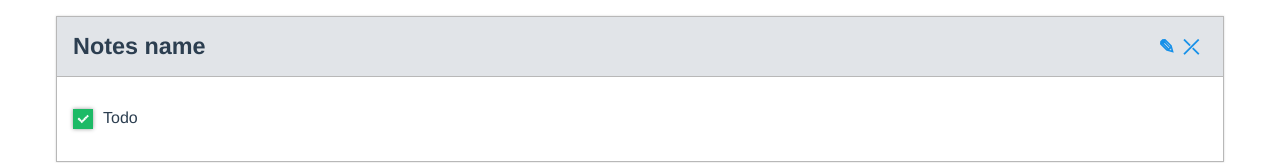
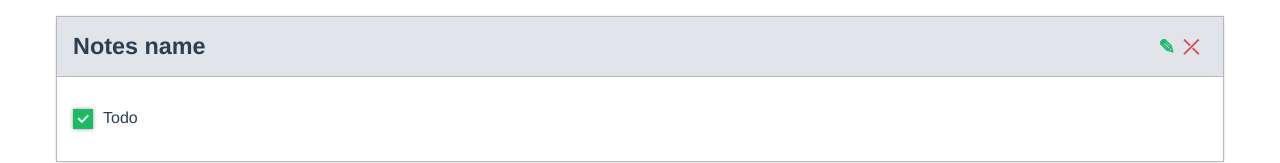
Before and after one commit to legusha/Todo-list, a Vue app: page /note/1 in a window 1280 px wide. Shown: the top 163 px of the page. Built offline with nearby package versions, Linux system fonts and the light colour scheme.

Commit message:
bug fix ui mixins again

```diff
--- a/src/components/NotesList.vue
+++ b/src/components/NotesList.vue
@@ -11,14 +11,12 @@
         <h3 class="m-0">{{note.name | replaceText(noteNameMaxSymbol)}}</h3>
         <div v-if="noteActive === index" class="note-title-action">
           <Icon
-            :symbol="icon.edit"
-            @action="$router.push({name: 'Note', params: { id: (++index).toString() }})"
-            class="text-primary mr-2"
-          ></Icon>
-          <Icon
-            :symbol="icon.remove"
-            @action="modalOpen(index)"
-            class="text-danger"
+            v-for="icon in icons"
+            :key="icon.symbol"
+            :symbol="icon.symbol"
+            :ui="{className: icon.className}"
+            @action="icon.handler(index)"
+            class="mr-2"
           ></Icon>
         </div>
       </div>
@@ -65,12 +63,20 @@ export default {
   data () {
     return {
       todoList: {
-        mutable: false,
-        checkboxColor: 'success'
+        mutable: false
       },
-      icon: {
-        edit: '&#9998;',
-        remove: '&#10539;'
+      iconClass: 'color',
+      icons: {
+        edit: {
+          symbol: '&#9998;',
+          handler: this.noteCurrentEdit,
+          className: 'text-success'
+        },
+        remove: {
+          symbol: '&#10539;',
+          handler: this.modalOpen,
+          className: 'text-danger'
+        }
       },
       noteNameMaxSymbol: 12,
       noteActive: null,
@@ -93,6 +99,10 @@ export default {
     modalAccept () {
       this.$emit('noteRemove', this.noteCurrentIndex)
       this.modalClose()
+    },
+    noteCurrentEdit (index) {
+      const params = { id: (++index).toString() }
+      this.$router.push({ name: 'Note', params })
     }
   }
 }
--- a/src/components/ToDoList.vue
+++ b/src/components/ToDoList.vue
@@ -47,8 +47,7 @@ export default {
       missParents: ['ul', 'li'],
       titleMaxSymbol: 16,
       checkBoxUI: {
-        element: 'checkbox',
-        color: 'success'
+        className: 'checkbox-success'
       }
     }
   },
--- a/src/components/ui/Checkbox.vue
+++ b/src/components/ui/Checkbox.vue
@@ -3,7 +3,7 @@
     <input
       :id="id"
       :checked="checked"
-      :class="concatClass"
+      :class="uiClass"
       class="checkbox"
       type="checkbox"
     >
--- a/src/components/ui/Icon.vue
+++ b/src/components/ui/Icon.vue
@@ -2,7 +2,7 @@
   <span
     @click="$emit('action')"
     v-html="symbol"
-    :class="concatClass"
+    :class="uiClass"
     class="cursor-point"
   ></span>
 </template>
--- a/src/mixin/index.js
+++ b/src/mixin/index.js
@@ -4,18 +4,16 @@ export const ui = {
       type: Object,
       default () {
         return {
-          element: 'bg',
-          color: 'initial'
+          className: 'initial'
         }
       }
     }
   },
   computed: {
-    concatClass () {
+    uiClass () {
       const classes = {}
-      const ui = this.ui
-      const color = `${ui.element}-${ui.color}`
-      classes[color] = color
+      const className = this.ui.className
+      classes[className] = className
       return classes
     }
   }
--- a/src/views/Note.vue
+++ b/src/views/Note.vue
@@ -8,8 +8,9 @@
             v-for="icon in icons"
             :key="icon.symbol"
             :symbol="icon.symbol"
+            :ui="{className: icon.className}"
             @action="icon.handler"
-            class="text-primary mr-2"
+            class="mr-2"
           ></Icon>
         </div>
       </div>
@@ -33,20 +34,19 @@ export default {
   data () {
     return {
       todoList: {
-        mutable: true,
-        checkboxColor: 'success'
+        mutable: true
       },
       noteNameMaxSymbol: 36,
       icons: {
         edit: {
           symbol: '&#9998;',
           handler: this.saveNote,
-          color: 'success'
+          className: 'text-success'
         },
         remove: {
           symbol: '&#10539;',
           handler: this.removeNoteLocal,
-          color: 'warning'
+          className: 'text-danger'
         }
       }
     }
```
